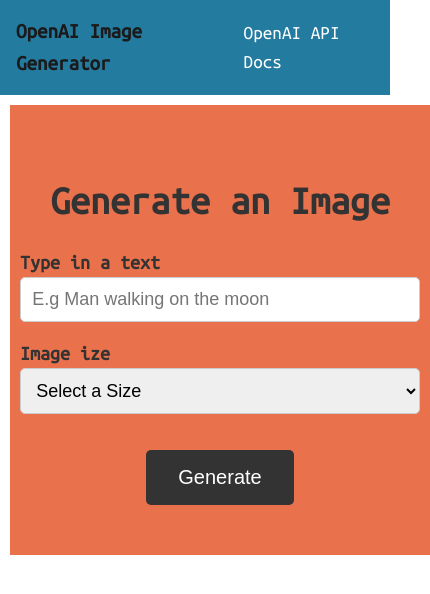
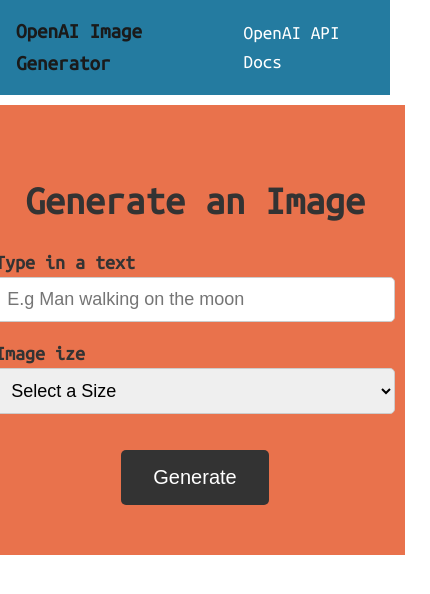
Before and after one commit to guyrandalf/ai-image-generator, a website: page public/index.html in a window 390 px wide. Shown: the whole page, 430 px wide, since content can reach past the window. Drawn offline with Linux system fonts and the light colour scheme.

Commit message:
Working on styling and responsiveness'

```diff
--- a/public/css/style.css
+++ b/public/css/style.css
@@ -33,8 +33,8 @@
 
 main {
 	display: grid;
-	grid-template-columns: repeat(2, 1fr);
-	/* justify-content: center; */
+	grid-template-columns: 300px 800px;
+	justify-content: center;
 	align-items: center;
 	padding: 10px;
 }
```
